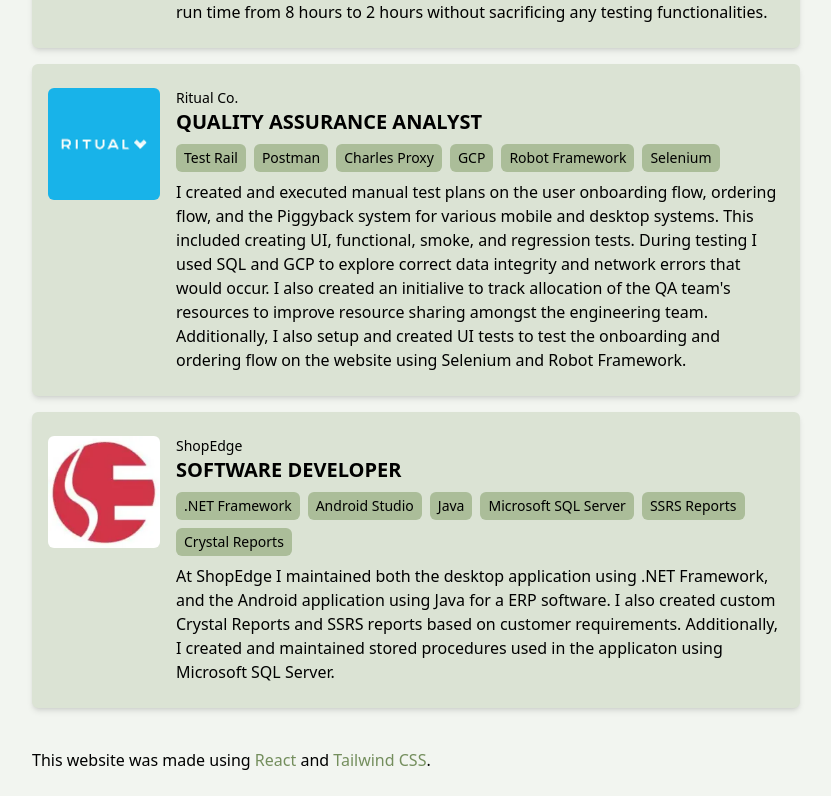
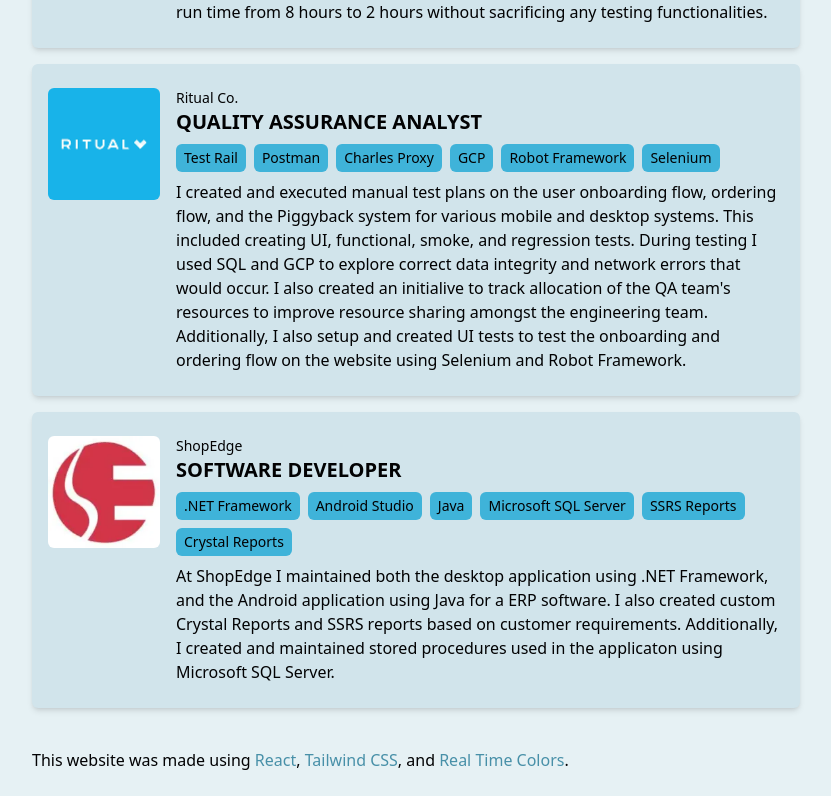
Before and after one commit to CelineTrann/CelineTrann.github.io, a React (Vite) app: page / in a window 1280 px wide. Shown: the part 1204-2000 px from the top of the page, without its empty margins (224-1055 px from the left). Built offline with nearby package versions, Linux system fonts and the light colour scheme.

Commit message:
add acknowledgement and new color

```diff
--- a/src/components/Footer.jsx
+++ b/src/components/Footer.jsx
@@ -4,7 +4,10 @@
     return (
         <footer className="container flex justify-center items-center py-6">
             <div className="w-11/12 md:w-3/5">
-                <p className="text-center md:text-left">This website was made using <a href="https://react.dev/" className="text-accent hover:underline">React</a> and <a href="https://tailwindcss.com/" className="text-accent hover:underline">Tailwind CSS</a>.</p>
+                <p className="text-center md:text-left">This website was made using
+                    <a href="https://react.dev/" className="text-accent hover:underline"> React</a>,
+                    <a href="https://tailwindcss.com/" className="text-accent hover:underline"> Tailwind CSS</a>, and
+                    <a href="https://www.realtimecolors.com" className="text-accent hover:underline"> Real Time Colors</a>.</p>
             </div>
         </footer>
     );
--- a/src/index.css
+++ b/src/index.css
@@ -12,18 +12,17 @@
 
 @layer base {
     :root {
-        --text: #000000;
-        --background: #f2f5f0;
-        --primary: #abbd99;
-        --secondary: #dbe3d4;
-        --accent: #748e5d;
+      --text: #020203;
+      --background: #e6f1f4;
+      --primary: #3fb3d9;
+      --secondary: #d1e4eb;
+      --accent: #4890a8;
     }
-
     .dark {
-        --text: #ffffff;
-        --background: #0c0f0a;
-        --primary: #546642;
-        --secondary: #232b1c;
-        --accent: #88a271;
+      --text: #fcfcfd;
+      --background: #0b1619;
+      --primary: #2699c0;
+      --secondary: #14272e;
+      --accent: #579fb7;
     }
-}
+  }
```
